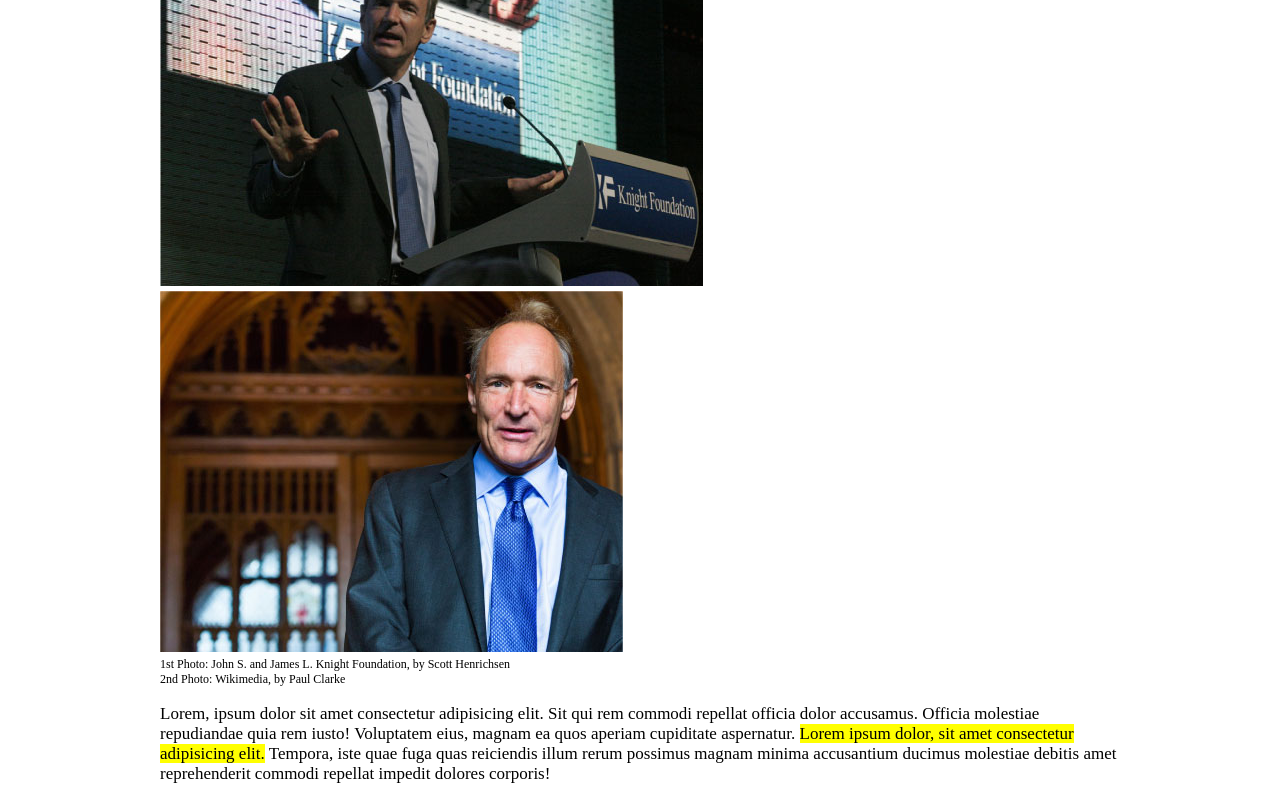
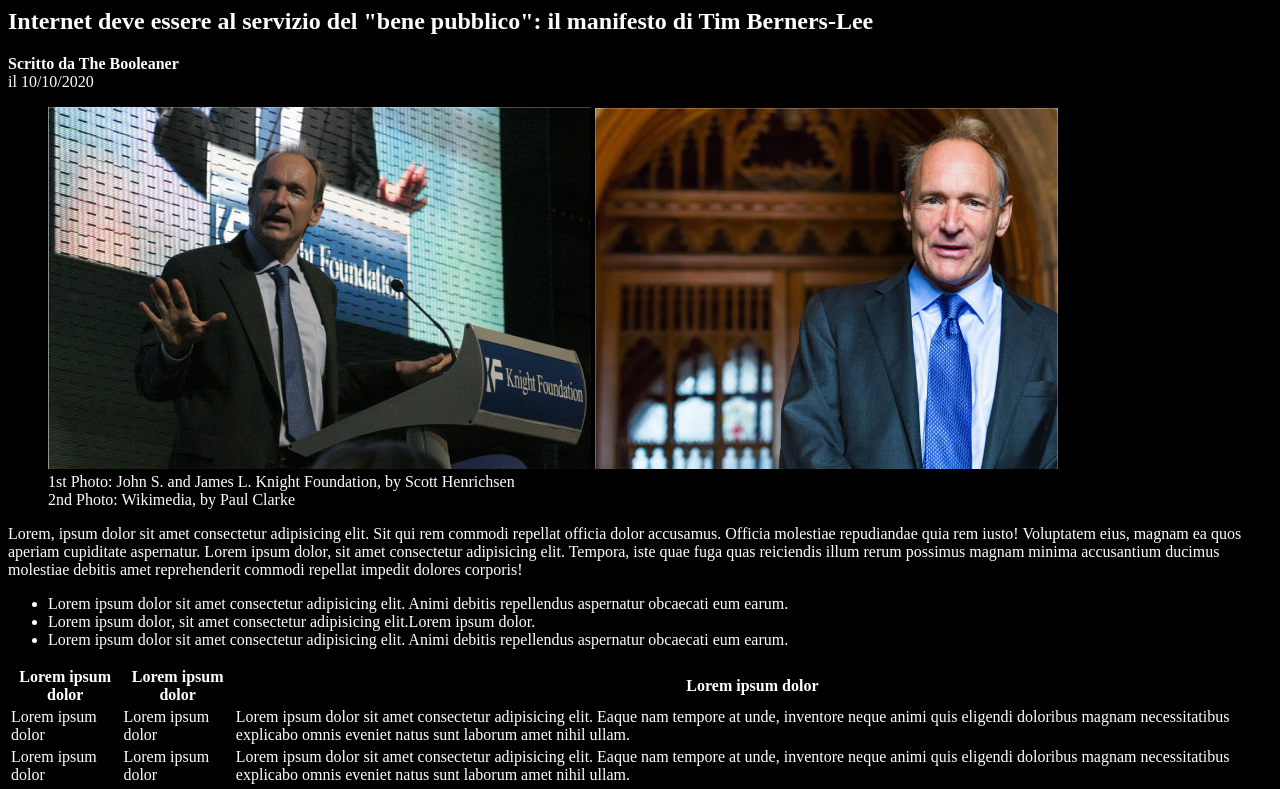
Before and after one commit to MarcoBagnasco/html-css-booleaner, a website: page index.html in a window 1280 px wide. Shown: the part 345-1134 px from the top of the page. Drawn offline with Linux system fonts and the light colour scheme.

Commit message:
add dark style

```diff
--- /dev/null
+++ b/css/dark_style.css
@@ -0,0 +1,4 @@
+body{
+    background-color: black;
+    color:white;
+}
--- a/index.html
+++ b/index.html
@@ -6,12 +6,15 @@
     <meta http-equiv="X-UA-Compatible" content="ie=edge">
 
     <!-- PRIMARY CSS -->
-    <link rel="stylesheet" href="./css/style.css">
+    <!-- <link rel="stylesheet" href="./css/style.css"> -->
 
     <!-- SECONDARY CSS -->
     <!-- <link rel="stylesheet" href="./css/bonus_style.css"> -->
     <link rel="preconnect" href="https://fonts.gstatic.com">
     <link href="https://fonts.googleapis.com/css2?family=Fredoka+One&family=Source+Sans+Pro:wght@400;700&display=swap" rel="stylesheet">
+
+    <!-- DARK CSS -->
+    <link rel="stylesheet" href="./css/dark_style.css">
 
     <title>The Booleaner</title>
   </head>
```
